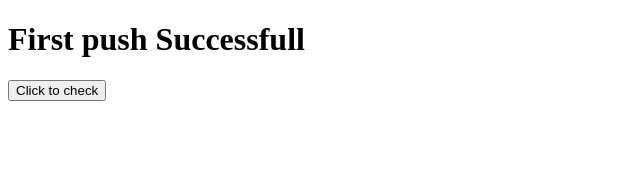
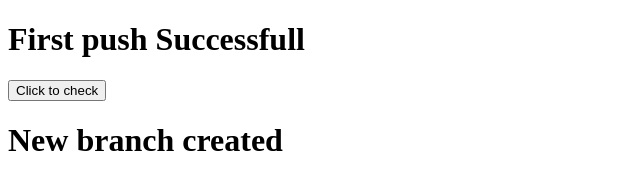
Before and after one commit to TaukirSumer/first_demo, a plain HTML site: page index.html in a window 1280 px wide. Shown: the whole page, without its empty margins (0-640 px from the left). Drawn offline with Linux system fonts and the light colour scheme.

Commit message:
new brance added

```diff
--- a/index.html
+++ b/index.html
@@ -8,5 +8,6 @@
 <body>
     <H1>First push Successfull</H1>
     <BUtton>Click to check</BUtton>
+    <H1>New branch created</H1>
 </body>
 </html>
```
